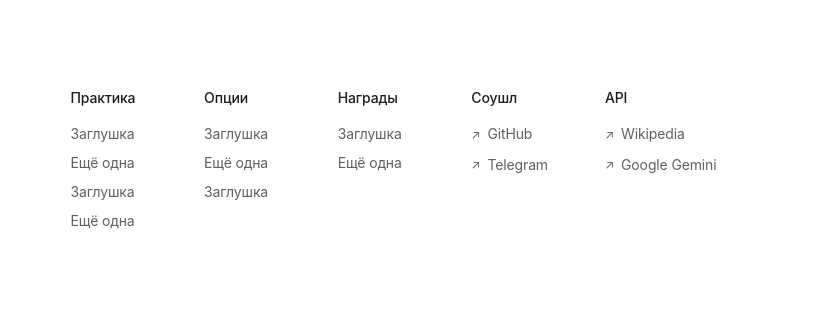
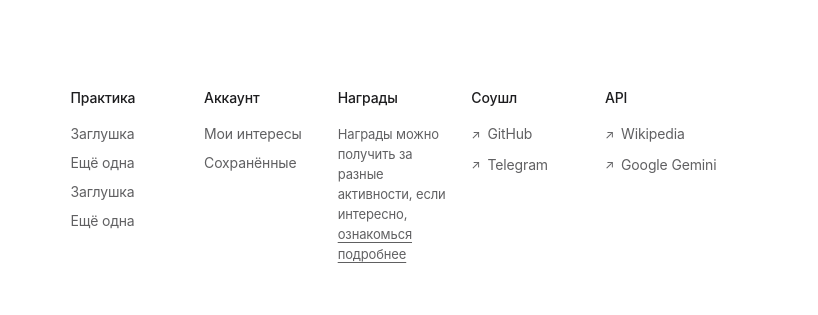
Before and after one commit to billythebully03/fluent, a plain HTML site: page index.html in a window 1280 px wide. Shown: the top 315 px of the page, 462-1280 px from the left. Drawn offline with Linux system fonts and the light colour scheme.

Commit message:
Update index.html

```diff
--- a/index.html
+++ b/index.html
@@ -183,6 +183,36 @@
       line-height: 1;
     }
 
+    /* Короткая заметка вместо списка пунктов */
+    .menu-note {
+      margin: 0;
+      max-width: 160px;
+      color: var(--text-menu);
+      font-size: 13px;
+      font-weight: 400;
+      line-height: 1.55;
+      letter-spacing: -0.01em;
+    }
+
+    .menu-note__link {
+      color: inherit;
+      text-decoration: underline;
+      text-decoration-thickness: 1px;
+      text-underline-offset: 3px;
+      cursor: pointer;
+      transition: color 160ms ease;
+    }
+
+    .menu-note__link:hover {
+      color: var(--text-primary);
+    }
+
+    .menu-note__link:focus-visible {
+      outline: 2px solid var(--apple-blue);
+      outline-offset: 2px;
+      border-radius: 2px;
+    }
+
     .site-footer {
       width: 100%;
       margin-top: auto;
@@ -353,21 +383,18 @@
       left: auto;
     }
 
-    /* Текст неподвижен только во время загрузки или при reduced motion */
     .ticker--static .ticker__track,
     .ticker--reduced .ticker__track {
       animation: none;
       transform: none;
     }
 
-    /* Автоматическая пауза при наведении и взаимодействии */
     .ticker:hover .ticker__track,
     .ticker:focus-within .ticker__track,
     .ticker.is-paused .ticker__track {
       animation-play-state: paused;
     }
 
-    /* При системном reduced motion строку всё ещё можно прокручивать вручную */
     .ticker--reduced .ticker__viewport {
       overflow-x: auto;
       overflow-y: hidden;
@@ -544,15 +571,9 @@
       "Ещё одна",
     ];
 
-    const optionsItems = [
-      "Заглушка",
-      "Ещё одна",
-      "Заглушка",
-    ];
-
-    const rewardsItems = [
-      "Заглушка",
-      "Ещё одна",
+    const accountItems = [
+      "Мои интересы",
+      "Сохранённые",
     ];
 
     const socialItems = [
@@ -577,8 +598,19 @@
 
     const menuColumns = [
       { title: "Практика", items: practiceItems },
-      { title: "Опции", items: optionsItems },
-      { title: "Награды", items: rewardsItems },
+      { title: "Аккаунт", items: accountItems },
+      {
+        title: "Награды",
+        note: [
+          {
+            text: "Награды можно получить за разные активности, если интересно, ",
+          },
+          {
+            text: "ознакомься подробнее",
+            href: "./",
+          },
+        ],
+      },
       { title: "Соушл", items: socialItems },
       { title: "API", items: apiItems },
     ];
@@ -595,6 +627,27 @@
       heading.textContent = column.title;
 
       group.setAttribute("aria-labelledby", heading.id);
+
+      if (column.note) {
+        const note = document.createElement("p");
+        note.className = "menu-note";
+
+        column.note.forEach((segment) => {
+          if (segment.href) {
+            const link = document.createElement("a");
+            link.className = "menu-note__link";
+            link.href = segment.href;
+            link.textContent = segment.text;
+            note.append(link);
+          } else {
+            note.append(document.createTextNode(segment.text));
+          }
+        });
+
+        group.append(heading, note);
+        navigation.append(group);
+        return;
+      }
 
       const list = document.createElement("ul");
       list.className = "menu-list";
@@ -953,11 +1006,6 @@
         return;
       }
 
-      /*
-        Перехватываем горизонтальный жест внутри строки.
-        На левом краю положение ограничено нулём, поэтому жест
-        не передаётся странице и Safari не должен открывать «Назад».
-      */
       if (event.cancelable) {
         event.preventDefault();
       }
@@ -1086,7 +1134,6 @@
             return;
           }
 
-          // Не мешаем обычной вертикальной прокрутке страницы.
           if (Math.abs(deltaY) > Math.abs(deltaX)) {
             pointerDrag = null;
             resumeTickerIfAllowed();
```
